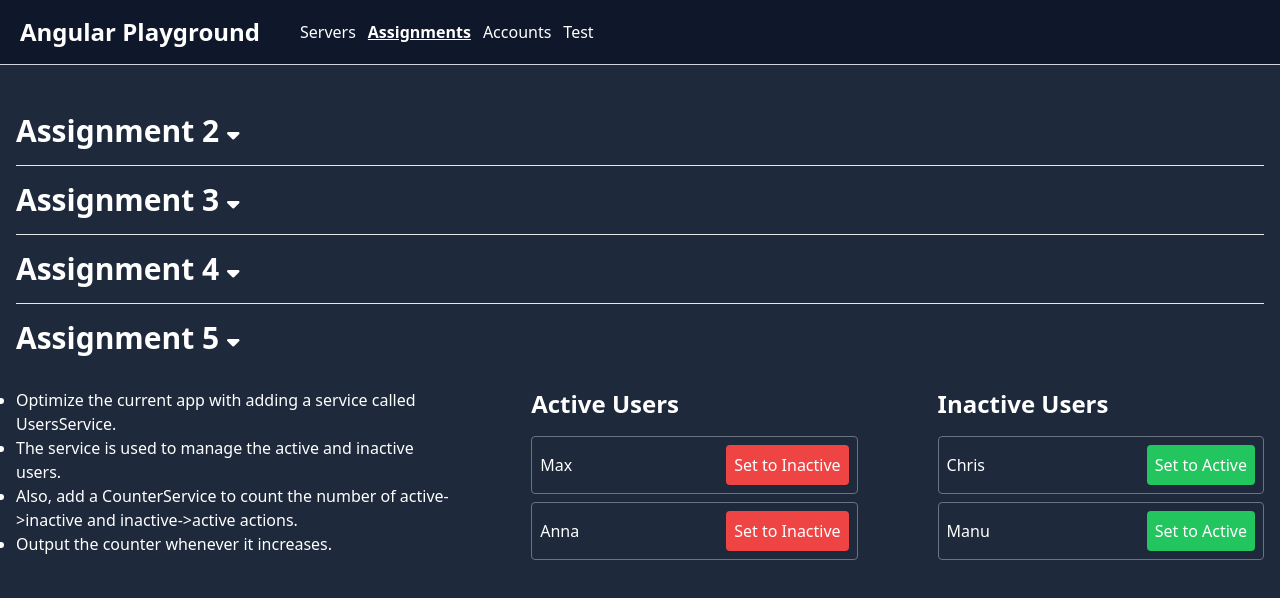
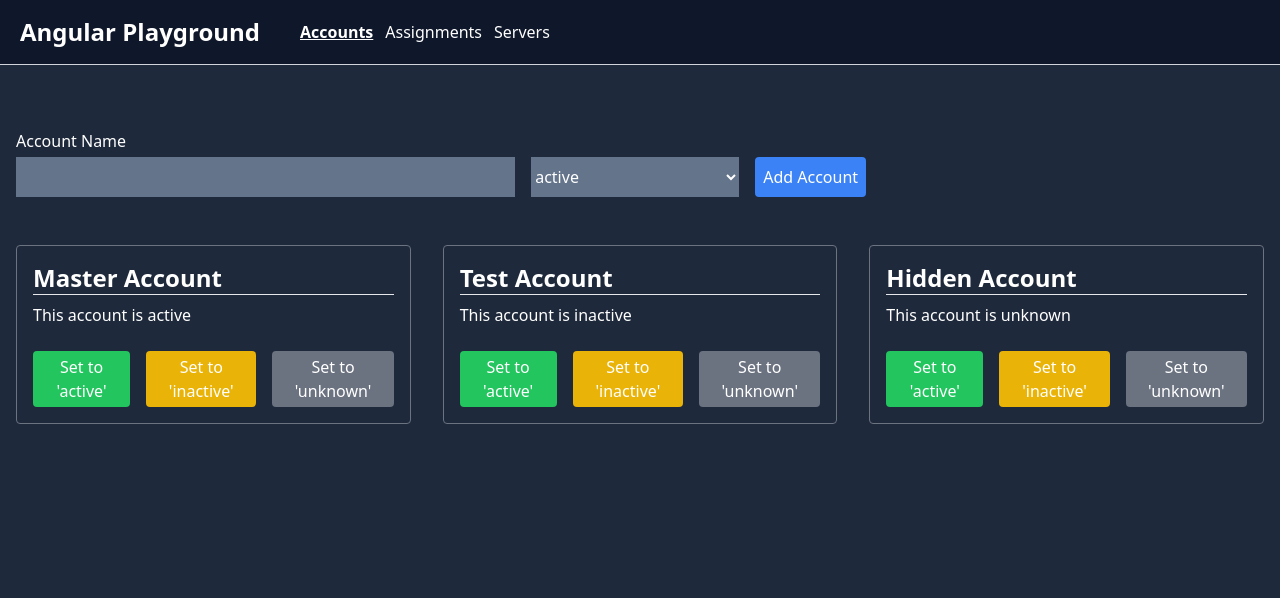
Before and after one commit to decito/angular-playground, an Angular app: page /accounts in a window 1280 px wide. Shown: the top 598 px of the page. Built offline with nearby package versions, Linux system fonts and the light colour scheme.

Commit message:
stamp: 129

```diff
--- a/src/app/app.component.html
+++ b/src/app/app.component.html
@@ -1,15 +1,7 @@
 <main>
-  <app-header (curRoute)="displayRoute($event)" [intRoute]="curDisRoute"></app-header>
+  <app-header></app-header>
 
-  <section class="max-w-screen-xl mx-auto py-12 px-4" [ngSwitch]="curDisRoute">
-    <app-servers *ngSwitchDefault></app-servers>
-
-    <app-assignments *ngSwitchCase="'assignments'"></app-assignments>
-
-    <app-accounts *ngSwitchCase="'accounts'"></app-accounts>
-
-    <p *ngSwitchCase="'test'" class="text-center">
-      Yet to be implemented.
-    </p>
+  <section class="max-w-screen-xl mx-auto py-12 px-4">
+    <router-outlet></router-outlet>
   </section>
 </main>
--- a/src/app/app.component.ts
+++ b/src/app/app.component.ts
@@ -1,17 +1,7 @@
 import { Component } from '@angular/core'
-
-import { currentRoute } from './shared/routes'
-
-import type { Route } from './shared/routes'
 
 @Component({
   selector: 'app-root',
   templateUrl: './app.component.html'
 })
-export class AppComponent {
-  curDisRoute = currentRoute
-
-  displayRoute(r: Route["name"]) {
-    this.curDisRoute = r
-  }
-}
+export class AppComponent { }
--- a/src/app/app.module.ts
+++ b/src/app/app.module.ts
@@ -1,46 +1,61 @@
 import { NgModule } from '@angular/core'
 import { BrowserModule } from '@angular/platform-browser'
 import { FormsModule } from '@angular/forms'
+import { Routes, RouterModule } from '@angular/router'
 
 import { AppComponent } from './app.component'
-import { ServerComponent } from './components/server/server.component'
-import { ServersComponent } from './components/servers/servers.component';
-import { HeaderComponent } from './components/header/header.component'
-import { AssignmentTwoComponent } from './components/assignments/assignment-2/assignment-2.component'
 
 import { HtmlCommentDirective } from './shared/html-comment.directive'
+
+import { AccountComponent } from './components/accounts/account/account.component'
+import { AccountsComponent } from './components/accounts/accounts.component'
+import { AssignmentFiveActiveUsersComponent } from './components/assignments/assignment-5/components/inactive-users.component'
+import { AssignmentFiveComponent } from './components/assignments/assignment-5/assignment-5.component'
+import { AssignmentFiveInactiveUsersComponent } from './components/assignments/assignment-5/components/active-users.component'
+import { AssignmentFourComponent } from './components/assignments/assignment-4/assignment-4.component'
+import { AssignmentFourEvenComponent } from './components/assignments/assignment-4/components/even.component'
+import { AssignmentFourGameControlComponent } from './components/assignments/assignment-4/components/game-control.component'
+import { AssignmentFourOddComponent } from './components/assignments/assignment-4/components/odd.component'
 import { AssignmentsComponent } from './components/assignments/assignments.component'
 import { AssignmentThreeComponent } from './components/assignments/assignment-3/assignment-3.component'
-import { AssignmentFourComponent } from './components/assignments/assignment-4/assignment-4.component'
-import { AssignmentFourEvenComponent } from './components/assignments/assignment-4/components/even.component'
-import { AssignmentFourOddComponent } from './components/assignments/assignment-4/components/odd.component'
-import { AssignmentFourGameControlComponent } from './components/assignments/assignment-4/components/game-control.component'
-import { AccountComponent } from './components/accounts/account/account.component'
+import { AssignmentTwoComponent } from './components/assignments/assignment-2/assignment-2.component'
+import { HeaderComponent } from './components/header/header.component'
 import { NewAccountComponent } from './components/accounts/new-account/new-account.component'
-import { AccountsComponent } from './components/accounts/accounts.component'
-import { AssignmentFiveComponent } from './components/assignments/assignment-5/assignment-5.component'
-import { AssignmentFiveActiveUsersComponent } from './components/assignments/assignment-5/components/inactive-users.component'
-import { AssignmentFiveInactiveUsersComponent } from './components/assignments/assignment-5/components/active-users.component'
+import { ServerComponent } from './components/server/server.component'
+import { ServersComponent } from './components/servers/servers.component'
+
+export const appRoutes: Routes = [
+  { path: 'accounts', component: AccountsComponent },
+  { path: 'assignments', component: AssignmentsComponent },
+  { path: 'servers', component: ServersComponent },
+  { path: '', component: ServersComponent },
+]
 
 @NgModule({
   declarations: [
+    AccountComponent,
+    AccountsComponent,
     AppComponent,
+    AssignmentFiveActiveUsersComponent,
+    AssignmentFiveComponent,
+    AssignmentFiveInactiveUsersComponent,
+    AssignmentFourComponent,
+    AssignmentFourEvenComponent,
+    AssignmentFourGameControlComponent,
+    AssignmentFourOddComponent,
+    AssignmentsComponent,
+    AssignmentThreeComponent,
+    AssignmentTwoComponent,
+    HeaderComponent,
+    HtmlCommentDirective,
+    NewAccountComponent,
     ServerComponent,
     ServersComponent,
-    HeaderComponent,
-    HtmlCommentDirective,
-    AssignmentTwoComponent,
-    AssignmentsComponent,
-    AssignmentThreeComponent,
-    AssignmentFourComponent, AssignmentFourEvenComponent, AssignmentFourOddComponent, AssignmentFourGameControlComponent,
-    AccountComponent,
-    NewAccountComponent,
-    AccountsComponent,
-    AssignmentFiveComponent, AssignmentFiveActiveUsersComponent, AssignmentFiveInactiveUsersComponent
   ],
   imports: [
     BrowserModule,
-    FormsModule
+    FormsModule,
+    RouterModule.forRoot(appRoutes)
   ],
   bootstrap: [AppComponent]
 })
--- a/src/app/components/header/header.component.html
+++ b/src/app/components/header/header.component.html
@@ -1,11 +1,11 @@
 <section class="border-b border-b-gray-300 bg-slate-900">
   <nav class="flex max-w-[1440px] gap-10 mx-auto items-center py-4 px-5">
-    <h2 class="text-2xl font-semibold"><a href="#">{{ title }}</a></h2>
+    <h2 class="text-2xl font-semibold"><a routerLink="/">{{ title }}</a></h2>
 
     <ul class="flex gap-3">
       <li *ngFor="let route of routes">
-        <a (click)="changeRoute(route.name)" href="#" class="hover:font-bold transition-all capitalize"
-          [ngClass]="{'font-bold underline': isCurRoute(route.name)}">{{ route.name }}</a>
+        <a [routerLink]="'/' + route.path" class="hover:font-bold transition-all capitalize"
+          routerLinkActive="font-bold underline">{{ route.path }}</a>
       </li>
     </ul>
   </nav>
--- a/src/app/components/header/header.component.ts
+++ b/src/app/components/header/header.component.ts
@@ -1,27 +1,12 @@
 import { Component, EventEmitter, Input, Output } from "@angular/core"
-
-import { routes } from "src/app/shared/routes"
-
-import type { Route } from "src/app/shared/routes"
+import { appRoutes } from "src/app/app.module"
 
 @Component({
   selector: 'app-header',
   templateUrl: './header.component.html'
 })
 export class HeaderComponent {
-  @Output() curRoute = new EventEmitter<Route["name"]>()
   title = 'Angular Playground'
-  @Input() intRoute: Route["name"]
 
-  routes = routes
-
-  changeRoute(route: Route["name"]) {
-    this.intRoute = route
-
-    this.curRoute.emit(route)
-  }
-
-  isCurRoute(r: Route["name"]) {
-    return this.intRoute === r
-  }
+  routes = appRoutes
 }
--- a/src/app/shared/routes.ts
+++ /dev/null
@@ -1,10 +0,0 @@
-export type Route = { name: 'servers' | 'assignments' | 'accounts' | 'test' }
-
-export const routes: Route[] = [
-  { name: 'servers' },
-  { name: 'assignments' },
-  { name: 'accounts' },
-  { name: 'test' },
-]
-
-export const currentRoute: Route["name"] = 'assignments'
```
